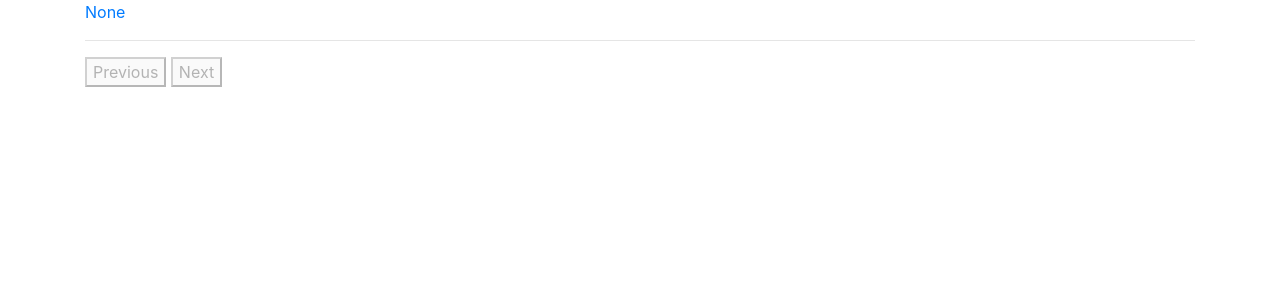
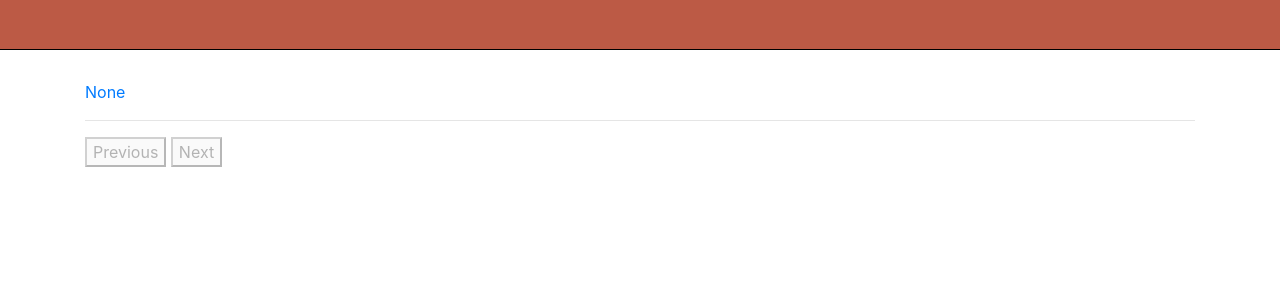
Before and after one commit to arlynn813/reddit, a Flask app: page /1/feed in a window 1280 px wide. Shown: the top 300 px of the page. Run offline with Flask 2, Linux system fonts and the light colour scheme.

Commit message:
start of nav

```diff
--- a/styles/style.css
+++ b/styles/style.css
@@ -5,6 +5,14 @@ html {
 
 body {
     height: 100%;
+}
+
+nav {
+    width: 100%;
+    height: 50px;
+    background-color: #bc5a45;
+    border-bottom: 1px solid black;
+    margin-bottom: 30px;
 }
 
 /* Registration */
--- a/templates/feed.html
+++ b/templates/feed.html
@@ -15,7 +15,7 @@
                 <div class="post-preview-container">
                     <span>{{ post.user }}</span><br>
                     <span>{{ post.preview }}</span><br>
-                    <span>{{ post.created_at }}</span><br>
+                    <span>{{ post.timestamp }}</span><br>
                 </div>
             </a>
             <hr>
--- a/templates/index.html
+++ b/templates/index.html
@@ -10,6 +10,7 @@
     {% endblock head %}
 </head>
 <body>
+    <nav></nav>
     <div class="container">
         {% block content %}
         {% endblock %}
```
